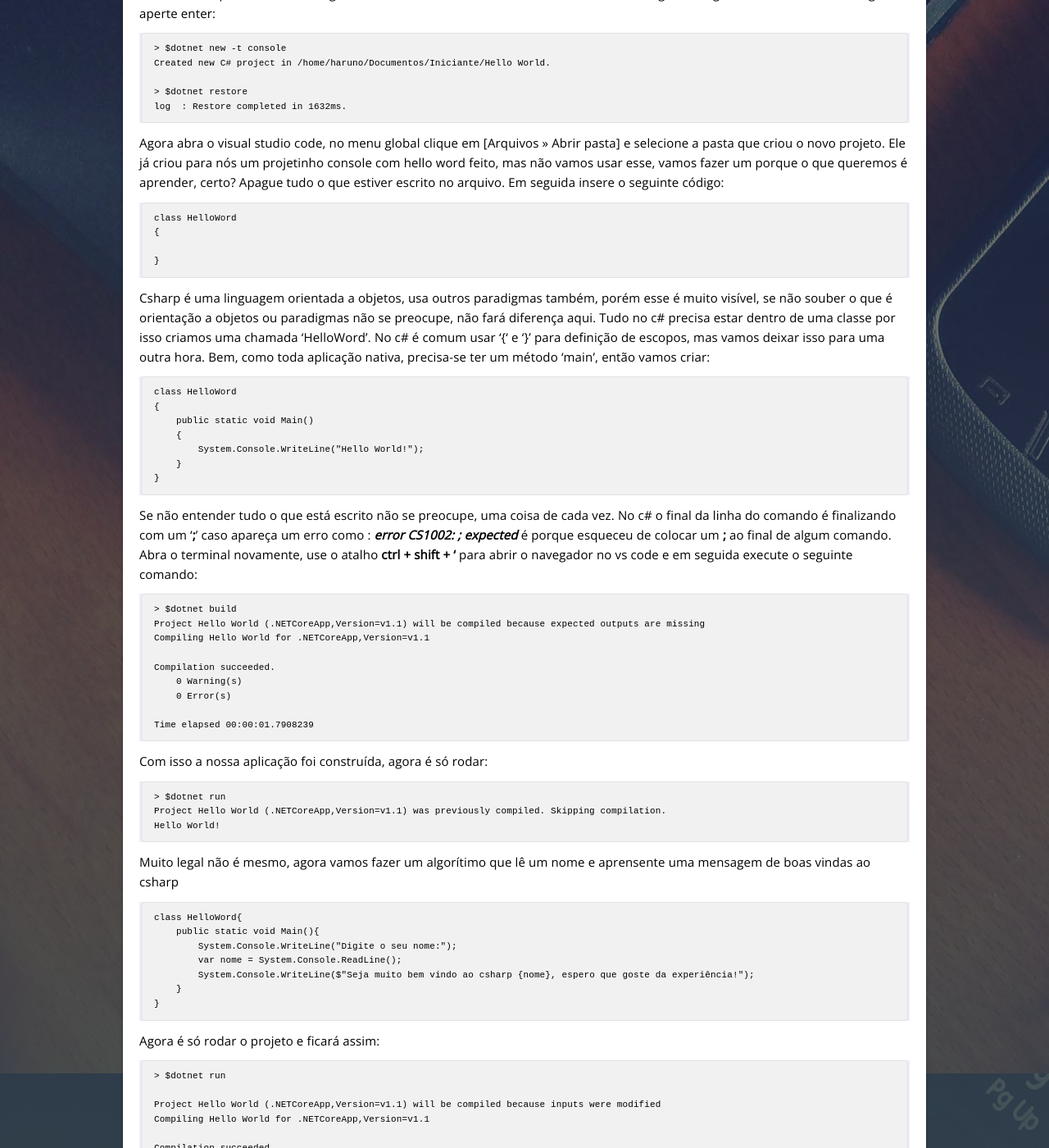
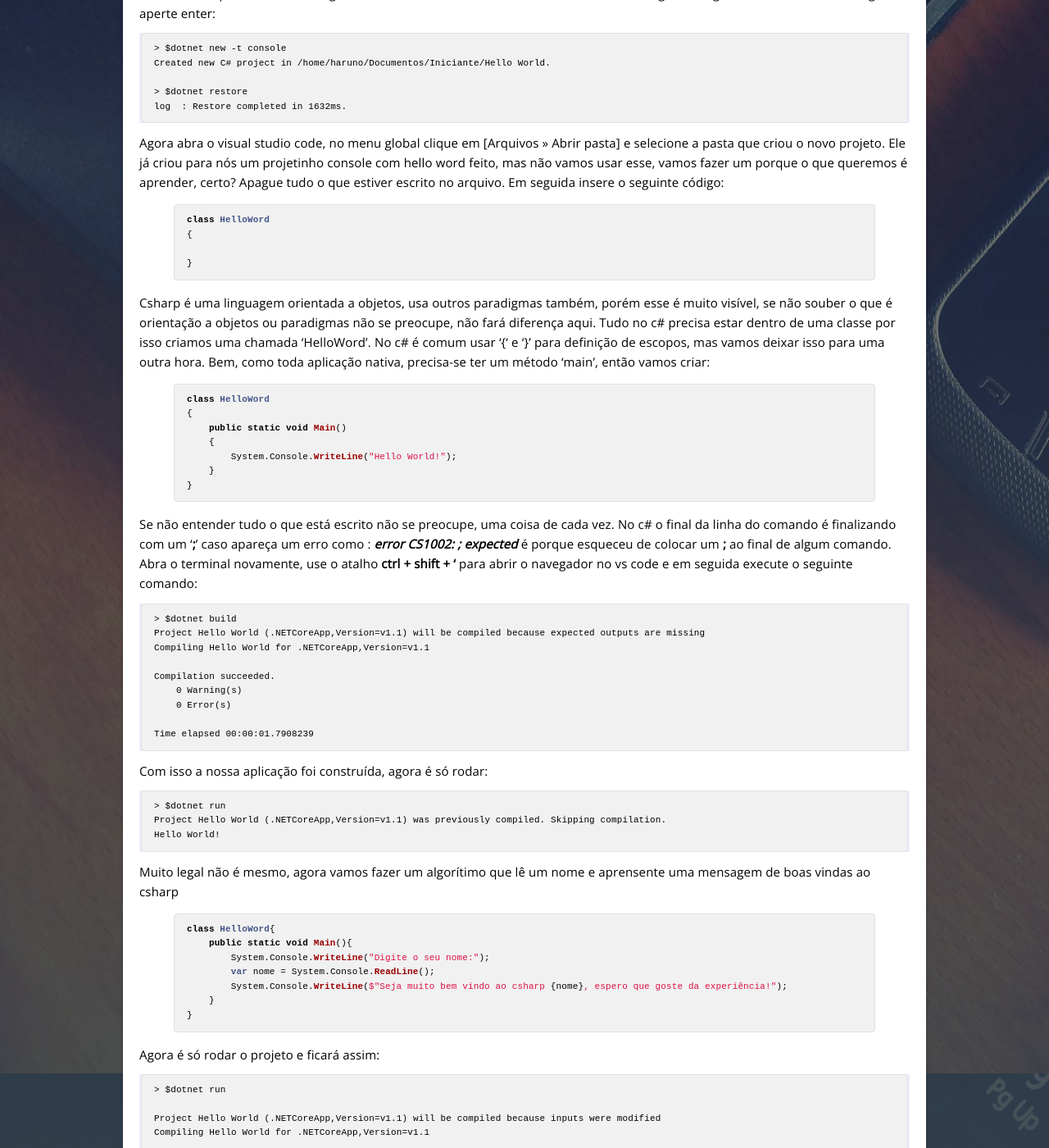
Before and after one commit to HarunoKenobi/HarunoKenobi.github.io, a Jekyll site: the page built from _posts/2017-02-13-Hello-Word-charp.markdown, in a window 1280 px wide and 1400 px high, scrolled down 691 px. Shown: the whole window at 82% size. Built offline with Jekyll 4.4.1, drawn with Linux system fonts in a browser that asks for light colours.

Commit message:
incrementando highlighter

```diff
--- a/_config.yml
+++ b/_config.yml
@@ -14,6 +14,6 @@ baseurl: "" # the subpath of your site, e.g. /blog
 url: "http://yourdomain.com" # the base hostname & protocol for your site
 twitter_username: HarunoKenobi
 github_username:  HarunoKenobi
-
+highlighter: pygments
 # Build settings
 markdown: kramdown
--- a/_posts/2017-02-13-Hello-Word-charp.markdown
+++ b/_posts/2017-02-13-Hello-Word-charp.markdown
@@ -20,16 +20,16 @@ log  : Restore completed in 1632ms.
 
 Agora abra o visual studio code, no menu global clique em [Arquivos >> Abrir pasta] e selecione a pasta que criou o novo projeto. Ele já criou para nós um projetinho console com hello word feito, mas não vamos usar esse, vamos fazer um porque o que queremos é aprender, certo? Apague tudo o que estiver escrito no arquivo. Em seguida insere o seguinte código:
 
-~~~
+{% highlight c# %}
 class HelloWord
 {
 
 }
-~~~
+{% endhighlight %}
 
 Csharp é uma linguagem orientada a objetos, usa outros paradigmas também, porém esse é muito visível, se não souber o que é orientação a objetos ou paradigmas não se preocupe, não fará diferença aqui. Tudo no c# precisa estar dentro de uma classe por isso criamos uma chamada 'HelloWord'. No c# é comum usar '{' e '}' para definição de escopos, mas vamos deixar isso para uma outra hora. Bem, como toda aplicação nativa, precisa-se ter um método 'main', então vamos criar:
 
-~~~
+{% highlight c# %}
 class HelloWord
 {
     public static void Main()
@@ -37,7 +37,7 @@ class HelloWord
         System.Console.WriteLine("Hello World!");
     }
 }
-~~~
+{% endhighlight %}
 
 Se não entender tudo o que está escrito não se preocupe, uma coisa de cada vez. No c# o final da linha do comando é finalizando com um '**;**' caso apareça um erro como : ***error CS1002: ; expected*** é porque esqueceu de colocar um **;** ao final de algum comando.
 Abra o terminal novamente, use o atalho **ctrl + shift + '** para abrir o navegador no vs code e em seguida execute o seguinte comando:
@@ -64,7 +64,7 @@ Hello World!
 
 Muito legal não é mesmo, agora vamos fazer um algorítimo que lê um nome e aprensente uma mensagem de boas vindas ao csharp
 
-~~~
+{% highlight c# %}
 class HelloWord{
     public static void Main(){
         System.Console.WriteLine("Digite o seu nome:");
@@ -72,7 +72,7 @@ class HelloWord{
         System.Console.WriteLine($"Seja muito bem vindo ao csharp {nome}, espero que goste da experiência!");
     }
 }
-~~~
+{% endhighlight %}
 
 Agora é só rodar o projeto e ficará assim:
 
```
